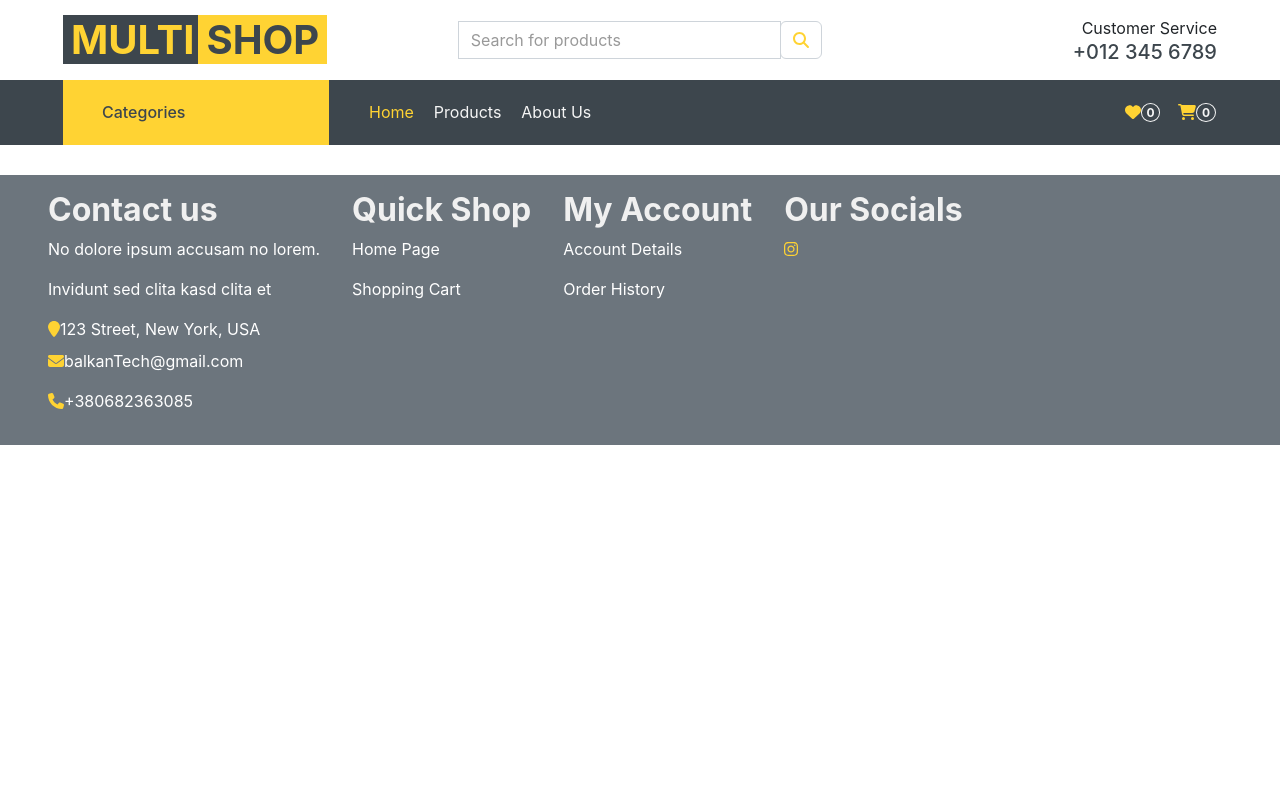
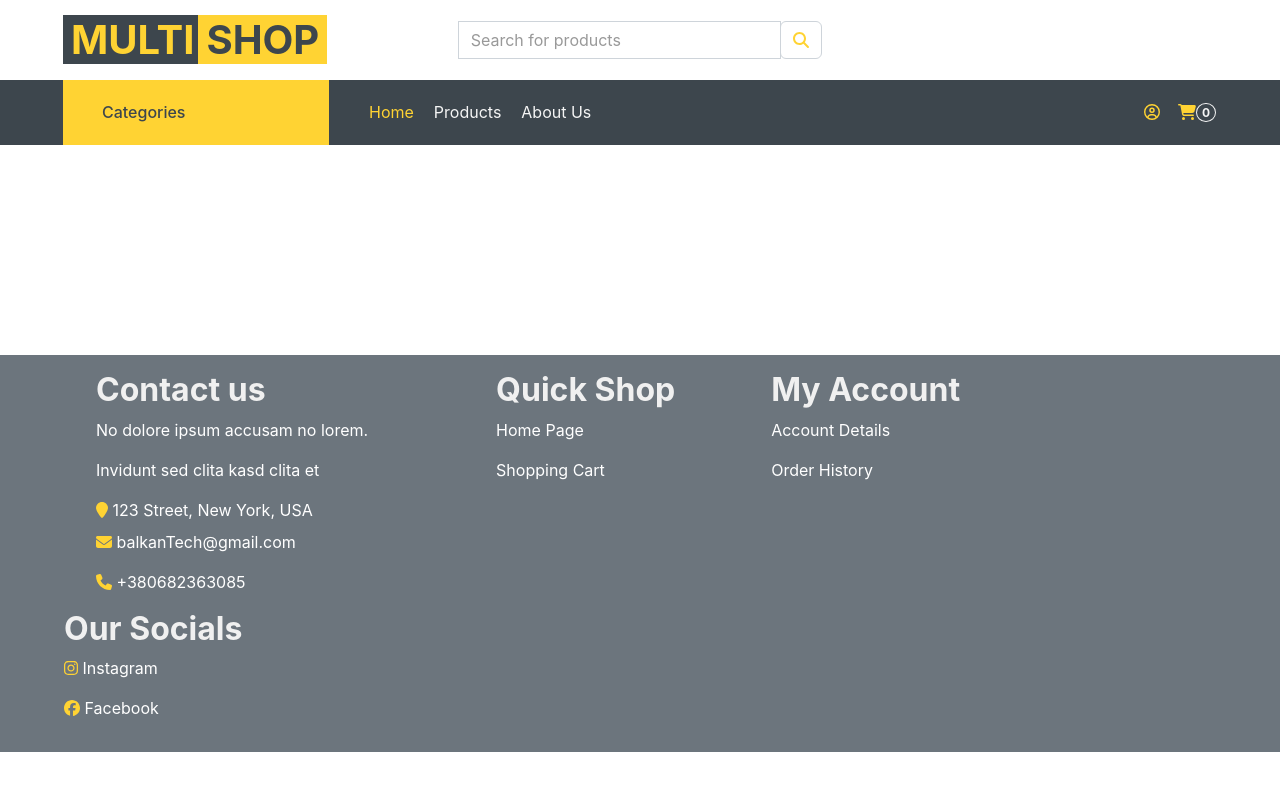
Before and after one commit to GlediN/Balkan-Tech-Angular, an Angular app: page /home-page in a window 1280 px wide. Shown: the top 790 px of the page. Built offline with nearby package versions, Linux system fonts and the light colour scheme.

Commit message:
Finished footer

```diff
--- a/src/app/app.module.ts
+++ b/src/app/app.module.ts
@@ -10,13 +10,14 @@ import {HomePageComponent} from "./pages/home-page/home-page.component";
 import { FontAwesomeModule } from '@fortawesome/angular-fontawesome';
 import { FooterComponent } from './shared/footer/footer.component';
 
+
 @NgModule({
   declarations: [
     AppComponent,
     ProductListPageComponent,
     HeaderComponent,
     HomePageComponent,
-    FooterComponent
+    FooterComponent,
   ],
   imports: [
     BrowserModule,
--- a/src/app/shared/footer/footer.component.html
+++ b/src/app/shared/footer/footer.component.html
@@ -7,14 +7,14 @@
         Invidunt sed
         clita kasd clita et
       </p>
-      <p class="mb-2"><fa-icon [icon]="faMapMarker" class="text-primary"></fa-icon>123 Street, New York, USA</p>
-      <p><fa-icon [icon]="faEnvelope" class="text-primary"></fa-icon>balkanTech@gmail.com</p>
-      <p><fa-icon [icon]="faPhone" class="text-primary"></fa-icon>+380682363085</p>
+      <p class="mb-2"><fa-icon [icon]="faMapMarker" class="text-primary"></fa-icon> 123 Street, New York, USA</p>
+      <p><fa-icon [icon]="faEnvelope" class="text-primary"></fa-icon> balkanTech@gmail.com</p>
+      <p><fa-icon [icon]="faPhone" class="text-primary"></fa-icon> +380682363085</p>
     </div>
     <div class="shopping-footer">
       <h2>Quick Shop</h2>
       <p>
-        <a href="src/app/pages/home-page/home-page.component.html">Home Page</a>
+        <a href="http://localhost:4200/home-page">Home Page</a>
       </p>
       <p><a href="">Shopping Cart</a></p>
     </div>
@@ -29,10 +29,10 @@
         <a href="">Order History</a>
       </p>
     </div>
-    <div class="newsLetter-footer">
+    <div class="socials-footer">
       <h2>Our Socials</h2>
-      <p><fa-icon [icon]="faInstagram" class="text-primary"></fa-icon></p>
-
+      <p><fa-icon [icon]="faInstagram" class="text-primary"></fa-icon><a href="https://instagram.com"> Instagram</a></p>
+      <p><fa-icon [icon]="faFacebook" class="text-primary"></fa-icon><a href="https://facebook.com"> Facebook</a></p>
     </div>
 
   </div>
--- a/src/app/shared/footer/footer.component.scss
+++ b/src/app/shared/footer/footer.component.scss
@@ -1,19 +1,22 @@
 h2{
   color:RGB(240, 240, 240);
 }
-footer{
+.footer{
   color: white;
   background-color: #6C757D;
+  width: 100%;
   //margin: 3.5rem 2rem;
   padding: 1rem;
 }
 .contact-Info{
   display: block;
-  margin: auto 2rem;
+  margin: auto 5rem;
 }
 .footer{
   display: flex;
   flex-wrap: wrap;
+  position:fixed;
+  bottom:3rem;
 
 }
 a{
@@ -27,3 +30,15 @@ a:hover{
   margin: 0 2rem;
 
 }
+.shopping-footer{
+  margin-left: 3rem;
+  margin-right: 3rem;
+}
+.account-footer{
+  margin-left: 3rem;
+  margin-right: 3rem;
+}
+.socials-footer{
+  margin-left: 3rem;
+  margin-right: 3rem;
+}
--- a/src/app/shared/footer/footer.component.ts
+++ b/src/app/shared/footer/footer.component.ts
@@ -2,7 +2,8 @@ import { Component } from '@angular/core';
 import {faMapMarker, faMapLocation} from "@fortawesome/free-solid-svg-icons";
 import {faEnvelope} from "@fortawesome/free-solid-svg-icons";
 import {faPhone} from "@fortawesome/free-solid-svg-icons";
-import {faInstagram} from "@fortawesome/free-brands-svg-icons";
+import {faInstagram} from "@fortawesome/free-brands-svg-icons/faInstagram";
+import {faFacebook} from "@fortawesome/free-brands-svg-icons/faFacebook";
 
 @Component({
   selector: 'app-footer',
@@ -14,8 +15,9 @@ export class FooterComponent {
   faEnvelope=faEnvelope;
   faPhone=faPhone;
   faInstagram=faInstagram
+  faFacebook=faFacebook
 
   protected readonly faMapLocation1 = faMapLocation;
-  protected readonly faInstagram = faInstagram;
-  protected readonly faInstagram = faInstagram;
+  protected readonly faInstagram1 = faInstagram;
+
 }
--- a/src/app/shared/header/header.component.html
+++ b/src/app/shared/header/header.component.html
@@ -18,10 +18,7 @@
         </div>
       </form>
     </div>
-    <div class="col-lg-4 col-6 text-right">
-      <p class="m-0">Customer Service</p>
-      <h5 class="m-0">+012 345 6789</h5>
-    </div>
+
   </div>
 </div>
 
@@ -67,17 +64,18 @@
           <div class="navbar-nav mr-auto py-0">
             <a [routerLink]="''"  class="nav-item nav-link active">Home</a>
             <a [routerLink]="'products'" class="nav-item nav-link">Products</a>
-            <a href="detail.html" class="nav-item nav-link">About Us</a>
+            <a href="" class="nav-item nav-link">About Us</a>
           </div>
-          <div class="navbar-nav ml-auto py-0 d-none d-lg-block">
-            <a href="" class="btn px-0">
-              <fa-icon [icon]="faHeart" class="text-primary"></fa-icon>
-              <span class="badge text-secondary border border-secondary rounded-circle" style="padding-bottom: 2px;">0</span>
-            </a>
+
+          <div class="navbar-nav">
+              <a class="btn px-0 ml-3">
+                  <fa-icon [icon]="faUserCircle" class="text-primary"></fa-icon>
+              </a>
             <a href="" class="btn px-0 ml-3">
               <fa-icon [icon]="faShoppingCart" class="text-primary"></fa-icon>
               <span class="badge text-secondary border border-secondary rounded-circle" style="padding-bottom: 2px;">0</span>
             </a>
+
           </div>
         </div>
       </nav>
--- a/src/app/shared/header/header.component.scss
+++ b/src/app/shared/header/header.component.scss
@@ -0,0 +1,4 @@
+.navbar-nav{
+  display: flex;
+
+}
--- a/src/app/shared/header/header.component.ts
+++ b/src/app/shared/header/header.component.ts
@@ -1,5 +1,6 @@
 import { Component } from '@angular/core';
 import { faHeart, faShoppingCart, faSearch } from "@fortawesome/free-solid-svg-icons";
+import {faUserCircle} from "@fortawesome/free-regular-svg-icons";
 
 @Component({
   selector: 'app-header',
@@ -10,4 +11,5 @@ export class HeaderComponent {
   faHeart = faHeart;
   faShoppingCart = faShoppingCart;
   faSearch = faSearch;
+  faUserCircle=faUserCircle;
 }
```
